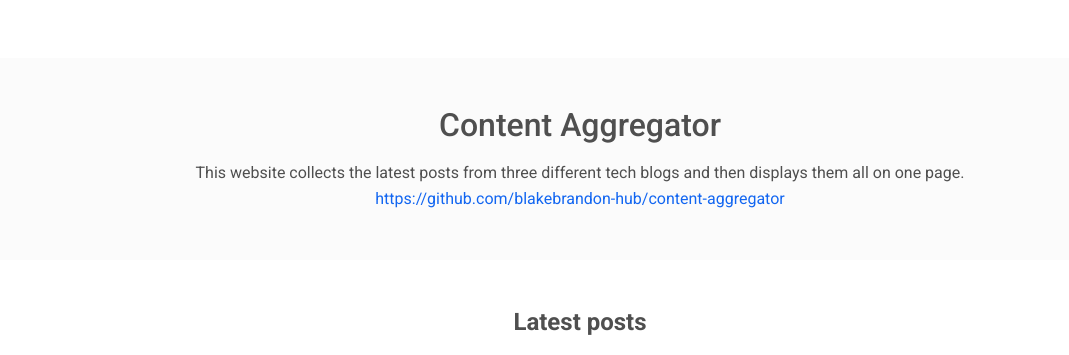
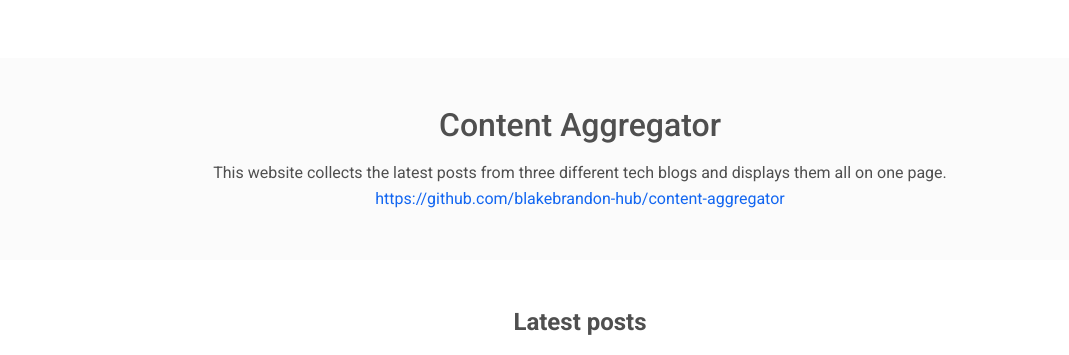
Before and after one commit to blakebrandon-hub/Content-Aggregator, a Django app: template templates/index.html in a window 1280 px wide. Shown: the top 355 px of the page, without its empty margins (60-1129 px from the left). Run offline with Django 3.2, Linux system fonts and the light colour scheme; the template is opened without the code that fills it, so the values that code supplies are empty; some libraries are stand-ins or nearby versions.

Commit message:
Update index.html

```diff
--- a/templates/index.html
+++ b/templates/index.html
@@ -37,7 +37,7 @@
     <div id="intro" class="p-5 text-center bg-light">
       <h1 class="mb-3 h2">Content Aggregator</h1>
       <p class="card-text">
-        This website collects the latest posts from three different tech blogs and then displays them all on one page.
+        This website collects the latest posts from three different tech blogs and displays them all on one page.
         <br>
         <a href="https://github.com/blakebrandon-hub/content-aggregator">https://github.com/blakebrandon-hub/content-aggregator</a></p>
     </div>
```
